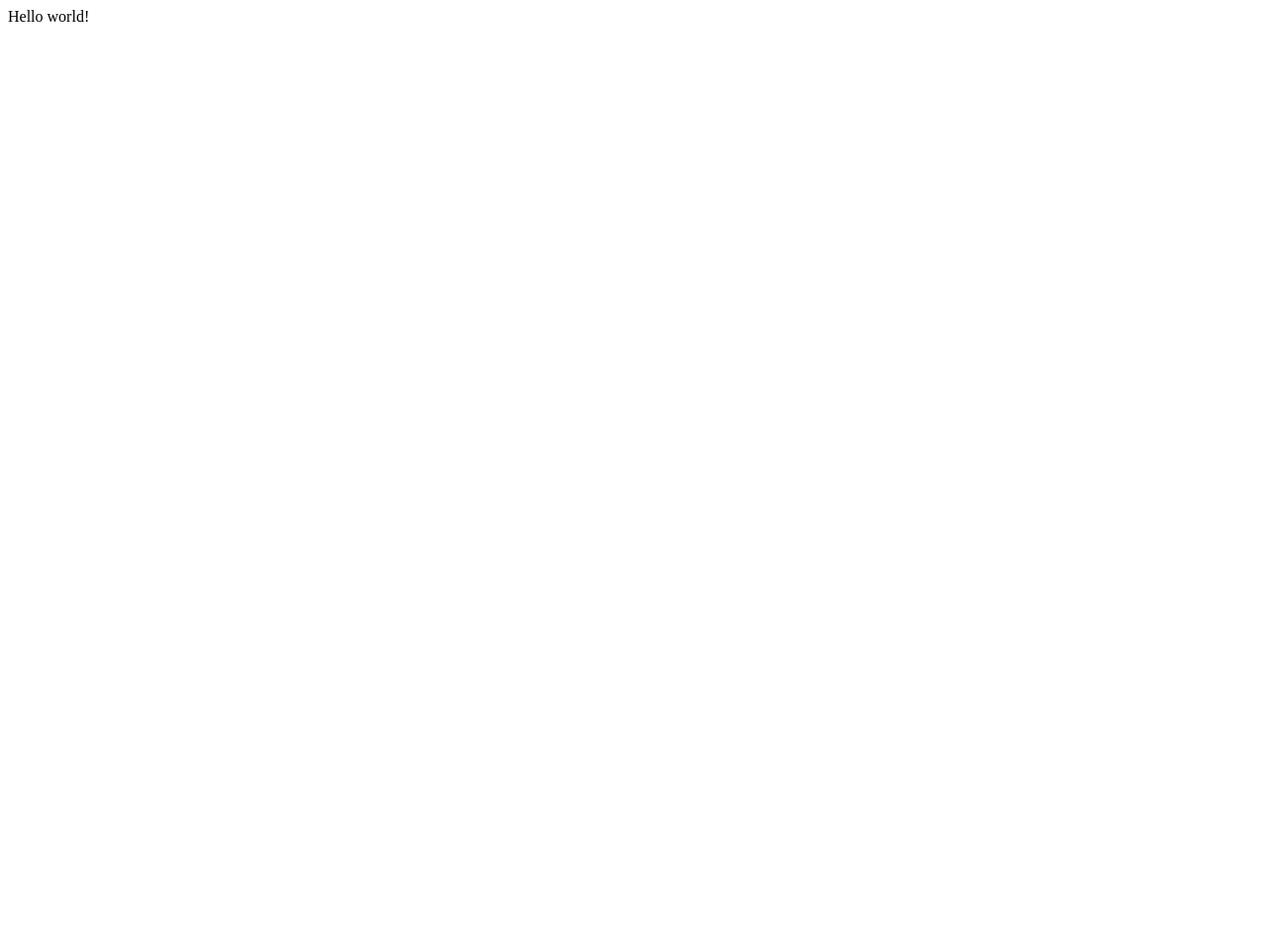
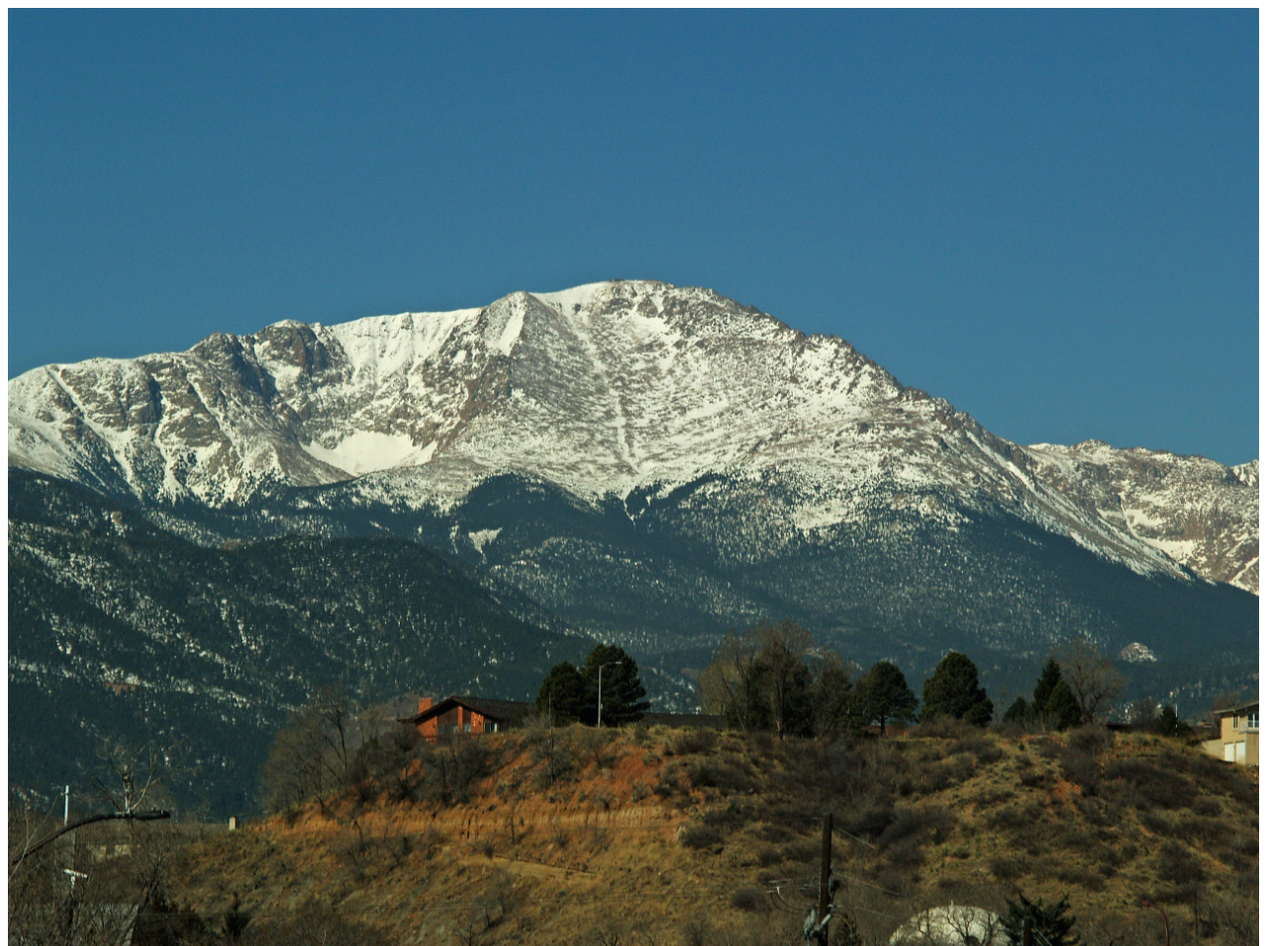
Before and after one commit to prestonso/gtdg-ch7-gatsby-plugin-image, a Gatsby site: page / in a window 1280 px wide. Shown: the whole page at 99% size. Before the commit the page ends 800 px from the top, so only its background shows below. Built offline with nearby package versions, Linux system fonts and the light colour scheme; Gatsby itself is replaced by a stand-in of ours.

Commit message:
Add StaticImage component to home page

```diff
--- a/src/pages/index.js
+++ b/src/pages/index.js
@@ -1,5 +1,11 @@
 import React from "react"
+import { StaticImage } from "gatsby-plugin-image"
 
 export default function Home() {
-  return <div>Hello world!</div>
+  return (
+    <StaticImage
+      src="../images/pikes-peak.jpg"
+      alt="Pikes Peak, known as Tava in the Ute language and Heey-otoyoo' in the Arapaho language"
+    />
+  )
 }
```
